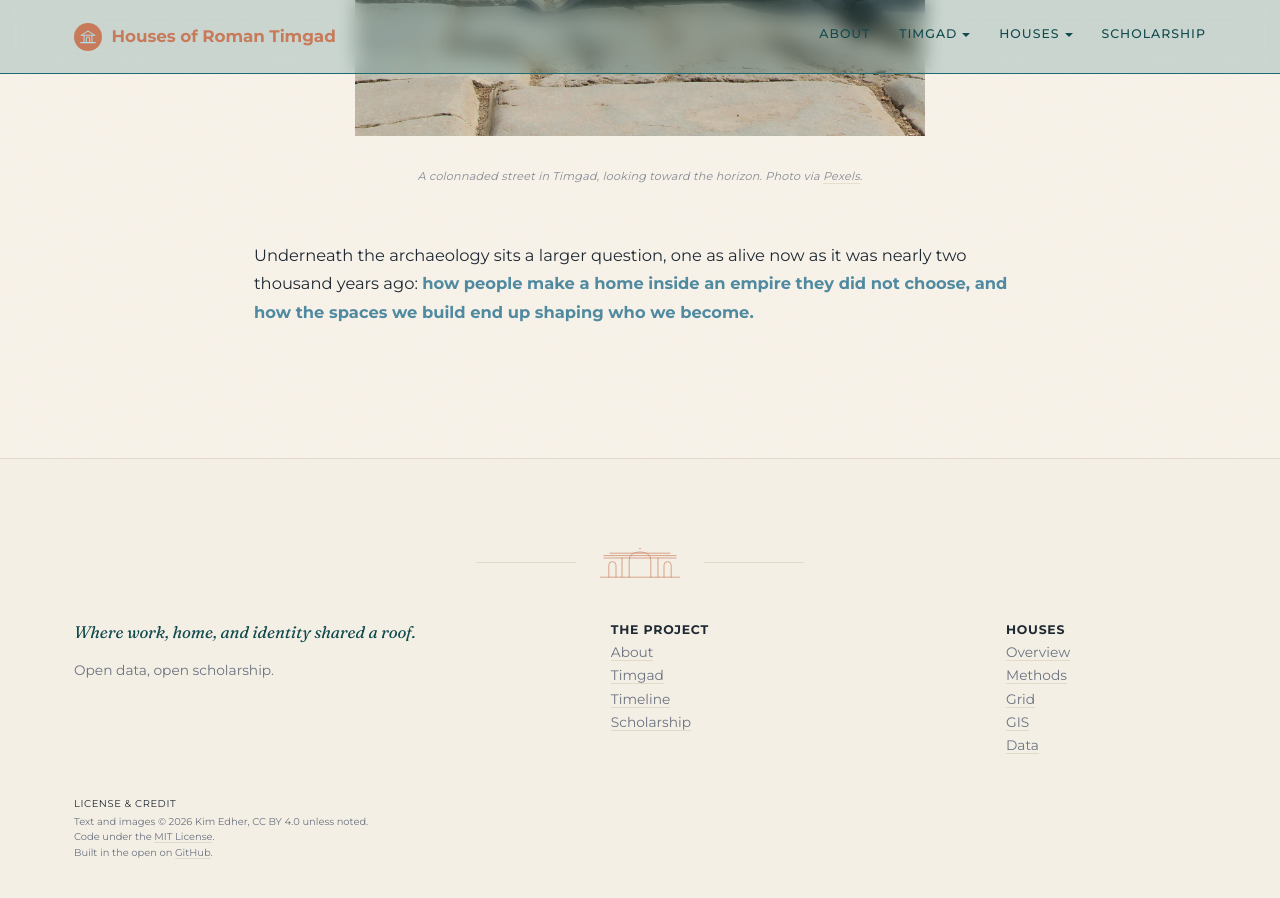
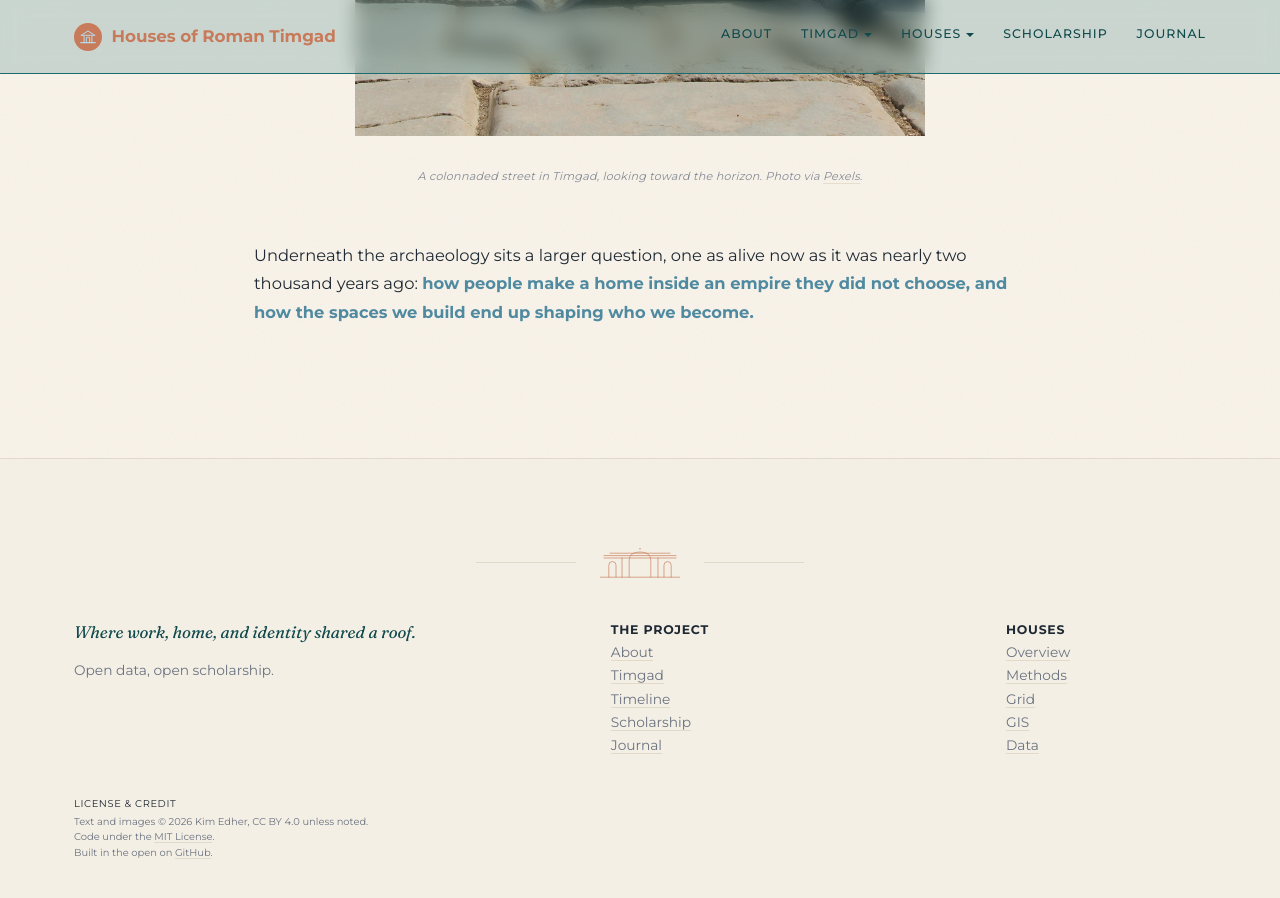
Before and after one commit to kimedher/timgadhouses, a Jekyll site: the page built from index.md, in a window 1280 px wide and 900 px high, scrolled down 1710 px. Built offline with Jekyll 4.4.1, drawn with Linux system fonts in a browser that asks for light colours.

Commit message:
Add Journal to nav and footer

```diff
--- a/_layouts/default.html
+++ b/_layouts/default.html
@@ -54,8 +54,8 @@
             </div>
           </div>
           <a href="{{ '/scholarship/' | relative_url }}"{% if page.url contains '/scholarship' %} class="active"{% endif %}>Scholarship</a>
-          {% comment %} Notes and Cite temporarily hidden until launch.
-          <a href="{{ '/notes/' | relative_url }}"{% if page.url contains '/notes' or page.url contains '/20' %} class="active"{% endif %}>Notes</a>
+          <a href="{{ '/notes/' | relative_url }}"{% if page.url contains '/notes' %} class="active"{% endif %}>Journal</a>
+          {% comment %} Cite temporarily hidden until launch.
           <a href="{{ '/cite/' | relative_url }}"{% if page.url contains '/cite' %} class="active"{% endif %}>Cite</a>
           {% endcomment %}
         </nav>
@@ -80,6 +80,7 @@
             <br><a href="{{ '/timgad/' | relative_url }}">Timgad</a>
             <br><a href="{{ '/timgad/timeline/' | relative_url }}">Timeline</a>
             <br><a href="{{ '/scholarship/' | relative_url }}">Scholarship</a>
+            <br><a href="{{ '/notes/' | relative_url }}">Journal</a>
           </div>
           <div>
             <strong style="color: var(--text); font-size: 0.78rem; text-transform: uppercase; letter-spacing: 0.06em;">Houses</strong><br>
```
